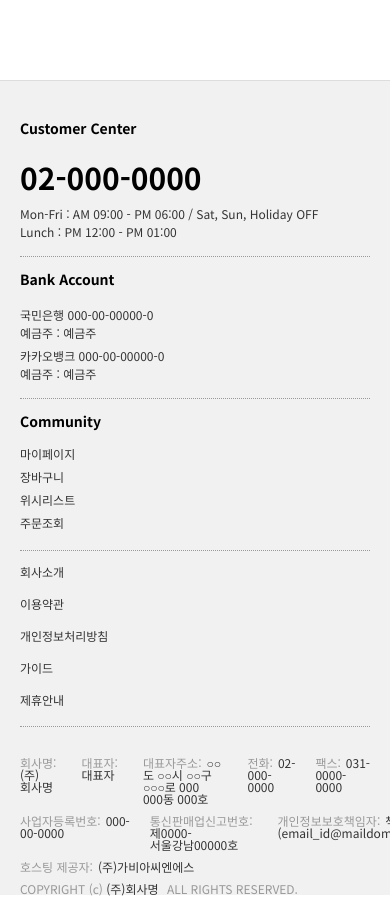
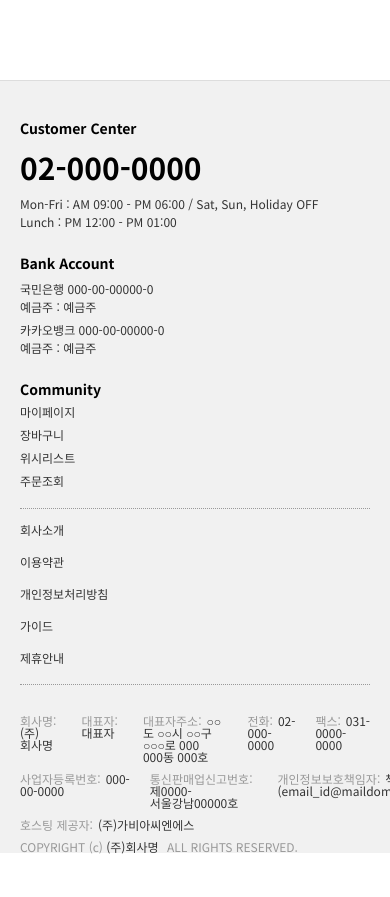
Before and after one commit to Develing1991/dev-shop, a Next.js app: page / in a window 390 px wide. Shown: the part 8000-8897 px from the top of the page. After the commit the page ends 8855 px from the top, so only its background shows below. Built offline with nearby package versions, Linux system fonts and the light colour scheme.

Commit message:
contacts 반응형 grid로 수정

```diff
--- a/src/layouts/footers/components/Contacts/Contacts.styles.ts
+++ b/src/layouts/footers/components/Contacts/Contacts.styles.ts
@@ -1,27 +1,39 @@
 import styled from "@emotion/styled";
 
 export const Contacts = styled.div`
+  margin-top: 40px;
   display: flex;
-  margin-top: 40px;
   justify-content: space-between;
+
+  gap: 30px;
   @media screen and (max-width: 640px) {
-    flex-direction: column;
+    /* flex-direction: column; */
+    display: grid;
+    grid-template-columns: repeat(2, 1fr);
+    border-bottom: 1px dotted var(--color-gray-1);
+    padding-bottom: 10px;
+    margin-bottom: 15px;
   }
-  dl {
-    @media screen and (max-width: 640px) {
-      border-bottom: 1px dotted var(--color-gray-1);
-      padding-bottom: 10px;
-      margin-bottom: 15px;
-    }
+  @media screen and (max-width: 480px) {
+    grid-template-columns: repeat(1, 1fr);
+    gap: 20px;
   }
   .call-area {
-    flex-basis: 50%;
+    @media screen and (max-width: 640px) {
+      grid-column: 1 / 3;
+    }
+    @media screen and (max-width: 480px) {
+      grid-column: 1;
+    }
   }
   dt {
     font-weight: var(--font-bold);
     font-size: var(--text-sm);
     color: var(--color-black);
     margin-bottom: 20px;
+    @media screen and (max-width: 480px) {
+      margin-bottom: 10px;
+    }
   }
   dd {
     font-size: var(--text-xs);
```
